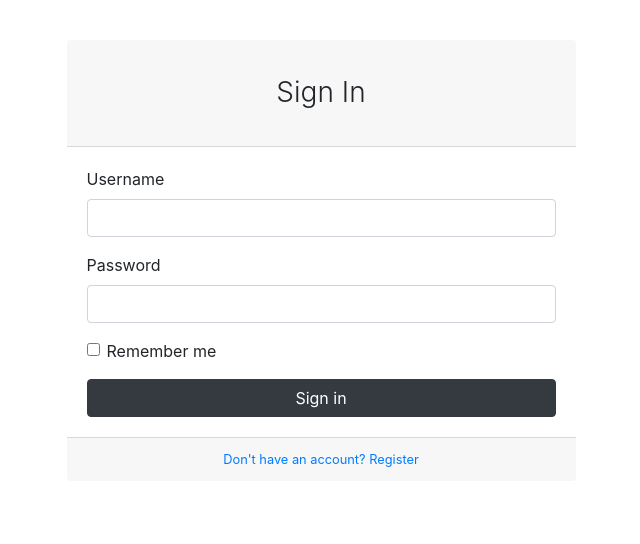
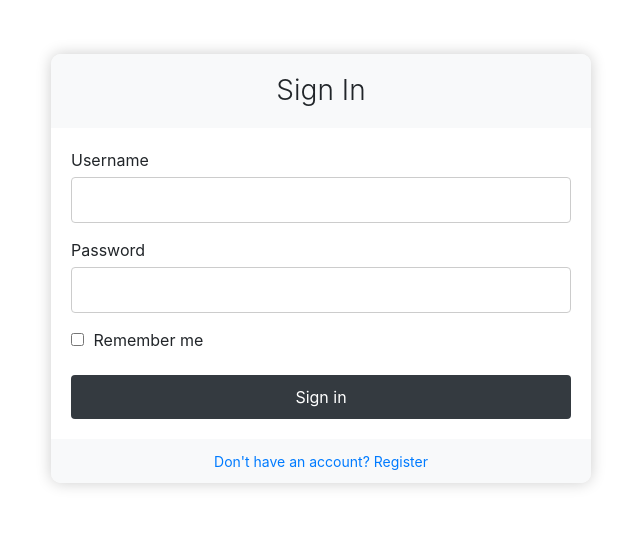
Before and after one commit to alvi2356/cybersecurityuap, a Django app: page /login/ in a window 1280 px wide. Shown: the part 56-600 px from the top of the page, without its empty margins (319-959 px from the left). Run offline with Django 5.2, Linux system fonts and the light colour scheme; some libraries are stand-ins or nearby versions.

Commit message:
update login page

```diff
--- a/CyberSecurityCite/mainapp/templates/mainapp/login.html
+++ b/CyberSecurityCite/mainapp/templates/mainapp/login.html
@@ -1,42 +1,36 @@
 {% extends "mainapp/base.html" %}
 {% block title %}Login{% endblock title %}
 {% block content %}
-<div class="form-content my-3 p-3">
-    <div class="container">
-        <div class="row justify-content-center">
-            <div class="col-lg-6">
-                <div class="card shadow-lg border-0 rounded-lg mt-0 mb-5">
-                    <div class="card-header justify-content-center">
-                        <h3 class="font-weight-light my-4 text-center">Sign In</h3>
+<div style="padding: 30px; margin: 20px auto; max-width: 600px;">
+    <div style="box-shadow: 0 0 15px rgba(0,0,0,0.2); border-radius: 10px; overflow: hidden;">
+        <div style="background-color: #f8f9fa; padding: 20px; text-align: center;">
+            <h3 style="margin: 0; font-weight: 300;">Sign In</h3>
         </div>
-                    <div class="card-body">
+        <div style="padding: 20px;">
             <form method="POST">
                 {% csrf_token %}
                 {% for message in messages %}
-                                <div class="alert alert-danger">{{ message }}</div>
+                    <div style="background-color: #f8d7da; color: #721c24; padding: 10px; margin-bottom: 10px; border-radius: 4px;">
+                        {{ message }}
+                    </div>
                 {% endfor %}
-                            <div class="form-group">
-                                <label for="username">Username</label>
-                                <input type="text" class="form-control" name="username" id="username" required>
+                <div style="margin-bottom: 15px;">
+                    <label for="username" style="display: block; margin-bottom: 5px;">Username</label>
+                    <input type="text" name="username" id="username" required style="width: 100%; padding: 10px; border: 1px solid #ccc; border-radius: 4px;">
                 </div>
-                            <div class="form-group">
-                                <label for="password">Password</label>
-                                <input type="password" class="form-control" name="password" id="password" required>
+                <div style="margin-bottom: 15px;">
+                    <label for="password" style="display: block; margin-bottom: 5px;">Password</label>
+                    <input type="password" name="password" id="password" required style="width: 100%; padding: 10px; border: 1px solid #ccc; border-radius: 4px;">
                 </div>
-                            <div class="form-group form-check">
-                                <input type="checkbox" class="form-check-input" id="rememberMe">
-                                <label class="form-check-label" for="rememberMe">Remember me</label>
+                <div style="margin-bottom: 15px;">
+                    <input type="checkbox" id="rememberMe" style="margin-right: 5px;">
+                    <label for="rememberMe">Remember me</label>
                 </div>
-                            <button type="submit" class="btn btn-dark btn-block">Sign in</button>
+                <button type="submit" style="width: 100%; background-color: #343a40; color: white; padding: 10px; border: none; border-radius: 4px;">Sign in</button>
             </form>
         </div>
-                    <div class="card-footer text-center">
-                        <div class="small">
-                            <a href="{% url 'register' %}">Don't have an account? Register</a>
-                        </div>
-                    </div>
-                </div>
-            </div>
+        <div style="background-color: #f8f9fa; text-align: center; padding: 10px;">
+            <a href="{% url 'register' %}" style="font-size: 14px; color: #007bff; text-decoration: none;">Don't have an account? Register</a>
         </div>
     </div>
 </div>
```
Also changed, not shown: CyberSecurityCite/db.sqlite3. Lines whose indentation alone changed are shown as unchanged.
